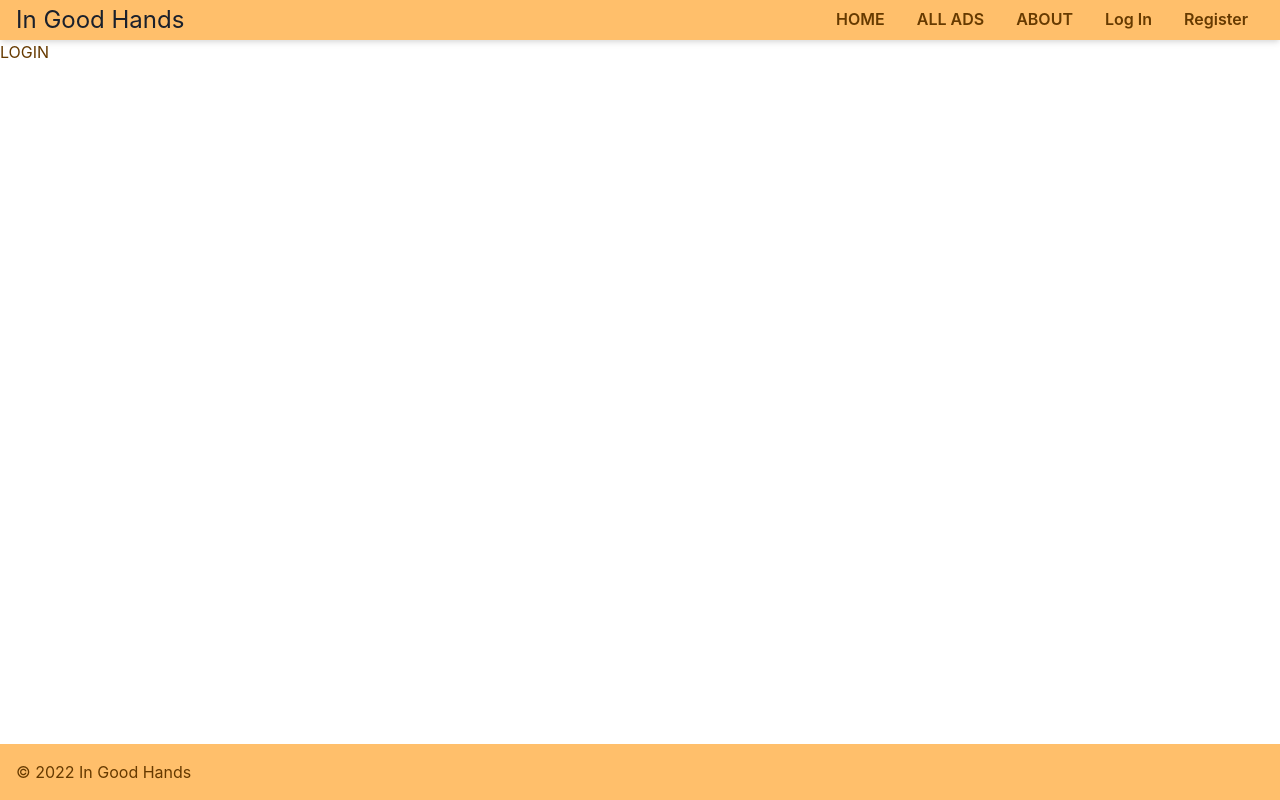
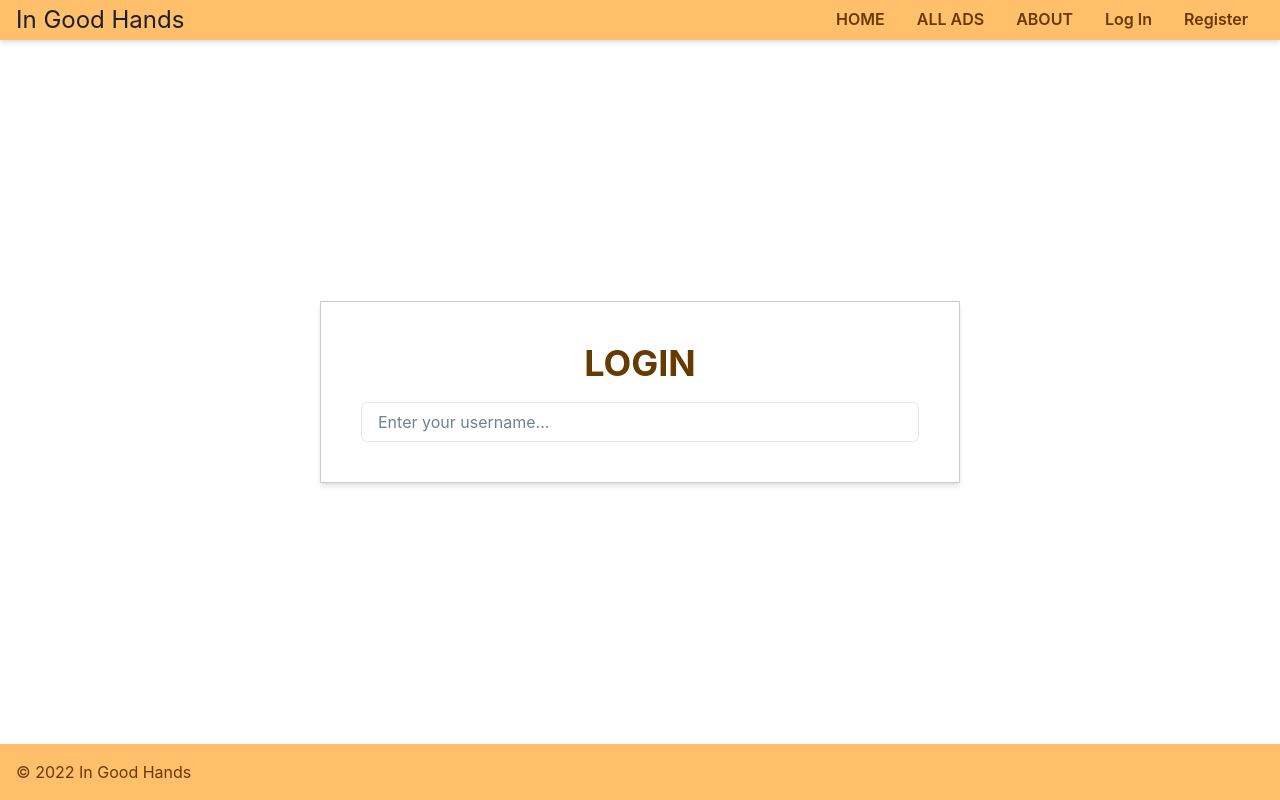
Before and after one commit to antklim89/in_good_hands, a Next.js app: page /login in a window 1280 px wide. Built offline with nearby package versions, Linux system fonts and the light colour scheme.

Commit message:
added Auth component

```diff
--- /dev/null
+++ b/layouts/Auth/Auth.tsx
@@ -0,0 +1,68 @@
+import { Center, Heading, Container, Input } from '@chakra-ui/react';
+import { FC, useState } from 'react';
+import zod, { ZodError } from 'zod';
+
+import { AuthProps } from './Auth.types';
+
+
+const authSchema = zod.object({ name: zod.string().max(5) });
+
+type AuthType = zod.infer<typeof authSchema>
+type AuthErrorsType = {
+    [P in keyof AuthType]: string | null;
+};
+
+const Auth: FC<AuthProps> = ({ type = 'login' }) => {
+    const [input, setInput] = useState<AuthType>({ name: '' });
+    const [inputError, setInputError] = useState<AuthErrorsType>({ name: null });
+
+    const handleChangeInput = (name: string, value: string) => {
+        try {
+            authSchema.pick({ [name]: true }).parse({ [name]: value });
+            setInputError((prevError) => ({
+                ...prevError,
+                [name]: null,
+            }));
+        } catch (error) {
+            if (error instanceof ZodError) {
+                setInputError((prevError) => ({
+                    ...prevError,
+                    [name]: (error as ZodError).issues[0].message,
+                }));
+            }
+        }
+
+        setInput((prevInput) => ({
+            ...prevInput,
+            [name]: value,
+        }));
+
+    };
+
+    return (
+        <Center height="100%">
+            <Container
+                as="section"
+                border="1px solid rgba(0,0,0,0.2)"
+                boxShadow="md"
+                maxWidth="container.sm"
+                p={[1, 4, 10]}
+            >
+                <Heading pb={4} textAlign="center" textTransform="uppercase">
+                    {type}
+                </Heading>
+                <form>
+                    <Input
+                        colorScheme="primary"
+                        isInvalid={Boolean(inputError.name)}
+                        placeholder="Enter your username..."
+                        value={input.name}
+                        onChange={(e) => handleChangeInput('name', e.target.value)}
+                    />
+                </form>
+            </Container>
+        </Center>
+    );
+};
+
+export default Auth;
--- /dev/null
+++ b/layouts/Auth/Auth.types.ts
@@ -0,0 +1,5 @@
+
+
+export interface AuthProps {
+     type: 'login' | 'register'
+}
--- /dev/null
+++ b/layouts/Auth/index.ts
@@ -0,0 +1 @@
+export { default } from './Auth';
--- a/pages/login.tsx
+++ b/pages/login.tsx
@@ -1,13 +1,14 @@
 import type { GetStaticProps, NextPage } from 'next';
 
 import Seo from '~/components/Seo';
+import Auth from '~/layouts/Auth';
 
 
 const LoginPage: NextPage = () => {
     return (
         <>
             <Seo title="Login" />
-            <h1>LOGIN</h1>
+            <Auth type="login" />
         </>
     );
 };
```
